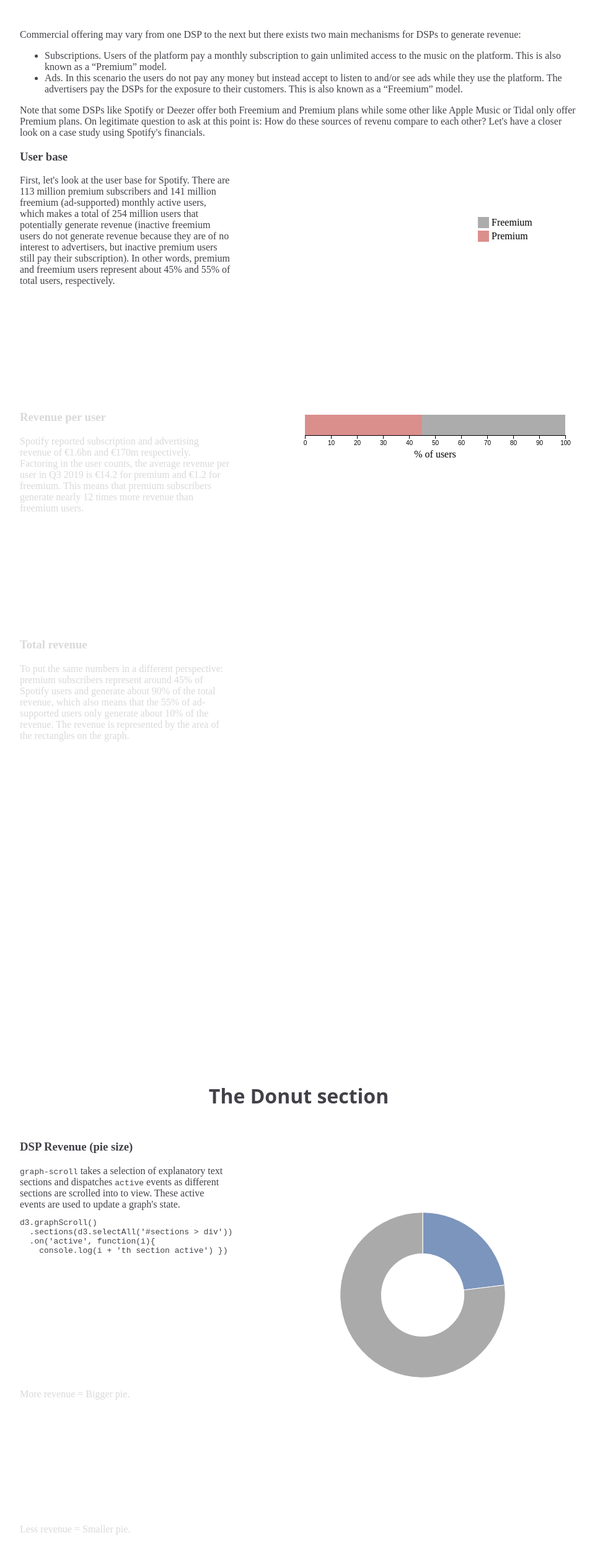
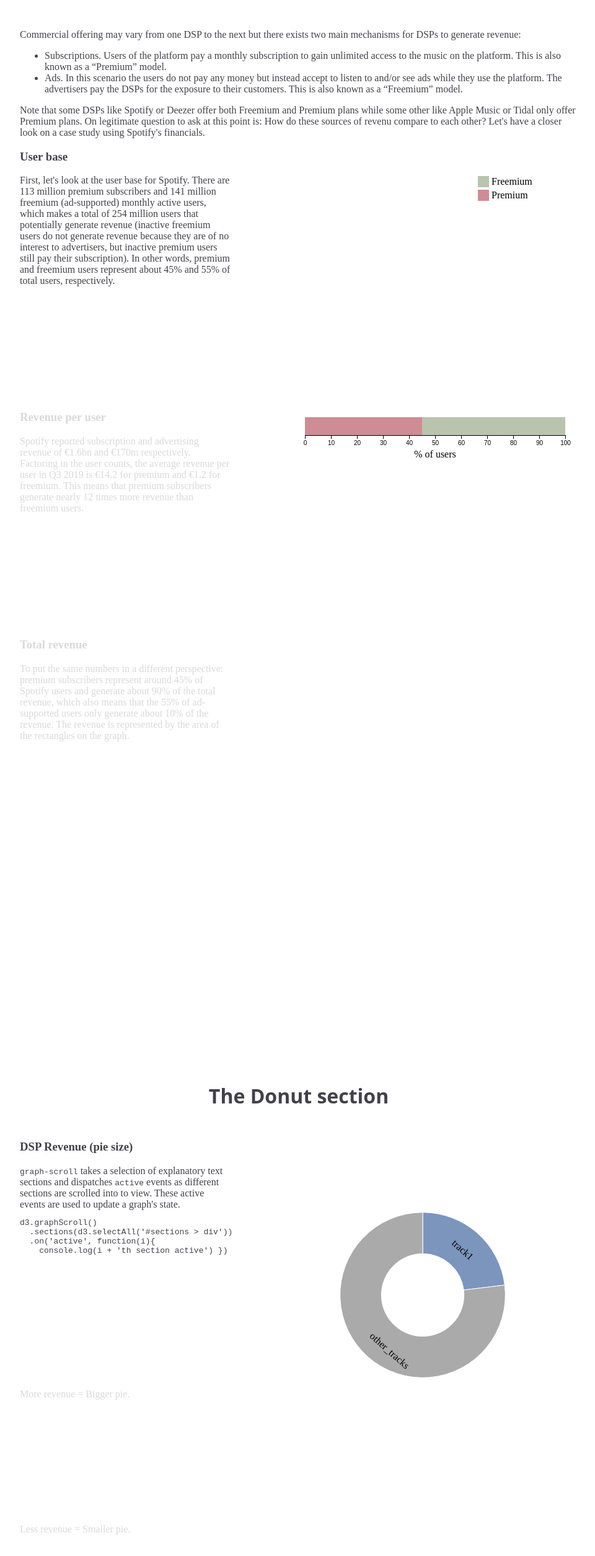
Before and after one commit to Quint-e/Artists_streaming_revenue_101, a website: page index.html in a window 1280 px wide. Shown: the part 282-2792 px from the top of the page at 62% size, without its empty margins (158-1118 px from the left). Drawn offline with nearby package versions, Linux system fonts and the light colour scheme.

Commit message:
added text to Sunburst + changed rect colours

```diff
--- a/donut.js
+++ b/donut.js
@@ -16,33 +16,33 @@
   ///////////// Rectangle chart section ////////////////
   var data_rect = {"freemium":{"label":"Freemium",
                           "n_users":55,
-                          "rev_per_user":1.2,
+                          "rev_per_user":0.33,
+                          "rev":"$10%",
+                          "color":"#77875e",
+                          "color_highlight":'#80a59c',
+                          "opacity":0.5},
+              "premium":{"label":"Premium",
+                          "n_users":45,
+                          "rev_per_user":0.33,
+                          "rev":"$90%",
+                          "color":"#9f1a2b",
+                          "color_highlight":'#7c95bd',
+                          "opacity":0.5}
+              }
+
+  var data_rect_2 = {"freemium":{"label":"Freemium",
+                          "n_users":55,
+                          "rev_per_user":0.33,
                           "rev":"$10%",
                           "color":"#5c5b5b",
                           "color_highlight":'#919090',
                           "opacity":0.5},
               "premium":{"label":"Premium",
                           "n_users":45,
-                          "rev_per_user":1.2,
+                          "rev_per_user":4.19,
                           "rev":"$90%",
-                          "color":"#b8211c",
-                          "color_highlight":'#ff0000',
-                          "opacity":0.5}
-              }
-
-  var data_rect_2 = {"freemium":{"label":"Freemium",
-                          "n_users":55,
-                          "rev_per_user":1.2,
-                          "rev":"$10%",
-                          "color":"#5c5b5b",
-                          "color_highlight":'#919090',
-                          "opacity":0.5},
-              "premium":{"label":"Premium",
-                          "n_users":45,
-                          "rev_per_user":14.15,
-                          "rev":"$90%",
-                          "color":"#b8211c",
-                          "color_highlight":'#ff0000',
+                          "color":"#9f1a2b",
+                          "color_highlight":'#7c95bd',
                           "opacity":0.5}
               }
 
@@ -78,14 +78,14 @@
               .range([0, width - margin_rect.right - margin_rect.left]);
 
     var y = d3.scaleLinear()
-              .domain([0, 16])
+              .domain([0, 5])
               .range([height - margin_rect.top - margin_rect.bottom, 0]);
 
     // Set dimensions of legend
     var legendRectSize = 18;
     var legendSpacing = 4;
     var legend_x = x(75);
-    var legend_y = y(12);
+    var legend_y = y(4.5);
 
     // Add X axis
     svg_rect
@@ -120,7 +120,7 @@
       .append("rect")
         .attr("x", x(data.premium.n_users) )
         .attr("y",y(data.freemium.rev_per_user))
-        .attr("height", y(16-data.freemium.rev_per_user)) //Needs to be y_axis_range - coordinate because vertical coordinates go from top to bottom
+        .attr("height", y(5-data.freemium.rev_per_user)) //Needs to be y_axis_range - coordinate because vertical coordinates go from top to bottom
         .attr("width", x(data.freemium.n_users) )
         .attr("id",data.freemium.label)
         .style("fill", data.freemium.color)
@@ -148,7 +148,7 @@
       .append("rect")
         .attr("x", x(0) )
         .attr("y",y(data.premium.rev_per_user))
-        .attr("height", y(16-data.premium.rev_per_user))
+        .attr("height", y(5-data.premium.rev_per_user))
         .attr("width", x(data.premium.n_users) )
         .attr("id","premium")
         .style("fill", data.premium.color)
@@ -213,7 +213,7 @@
               .range([0, width - margin_rect.right - margin_rect.left]);
 
     var y = d3.scaleLinear()
-              .domain([0, 16])
+              .domain([0, 5])
               .range([height - margin_rect.top - margin_rect.bottom, 0]);
 
     // Modify size of premium rectangle
@@ -224,7 +224,7 @@
                 .duration(1000)
                 .attr("x", x(0) )
                 .attr("y",y(data.premium.rev_per_user))
-                .attr("height", y(16-data.premium.rev_per_user))
+                .attr("height", y(5-data.premium.rev_per_user))
                 .attr("width", x(data.premium.n_users) )
                 .attr("id","premium")
                 .style("fill", data.premium.color)
@@ -264,7 +264,7 @@
           .attr("y", -margin_rect.left+20)
           .attr("x", -margin_rect.top)
           .attr("id","Y_axis_label")
-          .text("Revenue per user")
+          .text("Average Revenue Per User (€/month)")
 
     }
     if (rect_rendering_options.y_axis==false){
@@ -504,11 +504,16 @@
         .innerRadius(function (d) { return d.y0 })
         .outerRadius(function (d) { return d.y1 });
 
+    // Add a <g> element for each node; create the slice variable since we'll refer to this selection many times
+    var slice = g.selectAll('g')
+        .data(root.descendants())
+        .enter()
+        .append('g')
+        .attr("class", "node")
+        .attr("id","slice");
+
     // Put it all together
-    g.selectAll('path')
-        .data(root.descendants())
-        .enter().append('path')
-        // .attr("display", function (d) { return d.depth ? null : "none"; })
+    slice.append('path')
         .attr("display", function (d) { if (hidden_levels.includes(d.depth)) return "none";  })
         .attr("d", arc)
         .style('stroke', '#fff')
@@ -538,10 +543,30 @@
             }
           });
 
+    slice.append("text")
+            .attr("display", function (d) { if (hidden_levels.includes(d.depth)) return "none";  })
+            .attr("transform", function(d) {
+                return "translate(" + arc.centroid(d) + ")rotate(" + computeTextRotation(d) + ")"; })
+            .attr("dx", "-20")
+            .attr("dy", ".5em")
+            .text(function(d) { return d.parent ? d.data.name : "" });
+
+
     console.log("DRAW")
   }
 
+  /**
+   * Calculate the correct distance to rotate each label based on its location in the sunburst.
+   * @param {Node} d
+   * @return {Number}
+   */
+  function computeTextRotation(d) {
+      var angle = (d.x0 + d.x1) / Math.PI * 90;
 
+      // Avoid upside-down labels
+      return (angle < 120 || angle > 270) ? angle : angle + 180;  // labels as rims
+      //return (angle < 180) ? angle - 90 : angle + 90;  // labels as spokes
+  }
 
   var updateChart = function(data) {
 
@@ -564,19 +589,34 @@
       var i = d3.interpolate(this._current, a);
       this._current = i(0);
       return function(t) {
-        console.log("t",t)
+        console.log("t",t);
+        console.log("i(t)",i(t));
+        console.log("arc(i(t))",arc(i(t)));
         return arc(i(t));
       };
     }
 
-    // function arcTween(a) {
-    //   console.log("a",a)
-    //   // var i = d3.interpolate(this._current, a);
-    //   // this._current = i(0);
-    //   // return function(t) {
-    //   //   console.log("t",t)
-    //   //   return arc(i(t));
-    //   // };
+    function arcTweenText(a) {
+      console.log("a",a)
+      var i = d3.interpolate(this._current, a);
+      this._current = i(0);
+      return function(t) {
+        console.log("t",t)
+        console.log("arc.centroid(i(t))",arc.centroid(i(t)))
+        return "translate(" + arc.centroid(i(t)) + ")rotate(" + computeTextRotation(i(t)) + ")";
+      };
+    }
+
+    // function arcTweenText(a, i) {
+    //     console.log("a",a)
+    //     var oi = d3.interpolate({ x0: a.x0s, x1: a.x1s }, a);
+    //     function tween(t) {
+    //         var b = oi(t);
+    //         console.log("b",b)
+    //         console.log("arc.centroid(b)",arc.centroid(b))
+    //         return "translate(" + arc.centroid(b) + ")rotate(" + computeTextRotation(b) + ")";
+    //     }
+    //     return tween;
     // }
 
     var radius = (dsp_revenue/100) * Math.min(width, height) / 2 ;
@@ -591,22 +631,26 @@
 
     // Size arcs
     partition(root);
-    var arc = d3.arc()
+    arc = d3.arc()
         .startAngle(function (d) {d.x0s = d.x0; return d.x0 })
         .endAngle(function (d) { d.x1s = d.x1; return d.x1 })
         .innerRadius(function (d) { return d.y0 })
         .outerRadius(function (d) { return d.y1 });
 
     // Put it all together
-    // path = g.selectAll('path').data(root.descendants()).transition().duration(500).attrTween("d", arcTween)
-    var g = d3.selectAll(".container-1 #graph")
-              .select("g");
-    path = g.selectAll('path').data(root.descendants()).transition().attrTween("d", arcTween);
+    var slice = d3.selectAll(".container-1 #graph").selectAll("#slice").data(root.descendants());
+    console.log("slice",slice)
+
+    var path = slice.select('path');
+    // path.transition().attrTween("d", arcTweenPath);
     console.log("path",path)
+    // path.transition().duration(500);
+    // console.log("transition",path)
 
-        // path.transition().duration(500).attrTween("d", arcTween)
-    // paths.selectAll('path')
-    path.attr("display", function (d) { if (hidden_levels.includes(d.depth)) return "none";  })
+
+    path.transition().duration(500)
+        .attr("display", function (d) { if (hidden_levels.includes(d.depth)) return "none";  })
+        // .attrTween("d", arcTween)
         .attr("d", arc)
         .style('stroke', '#fff')
         .style("fill", function (d) {
@@ -635,7 +679,13 @@
           }
         });
 
-
+    text = slice.select("text");
+    text.attr("display", function (d) { if (hidden_levels.includes(d.depth)) return "none";  })
+        .attr("transform", function(d) {
+            return "translate(" + arc.centroid(d) + ")rotate(" + computeTextRotation(d) + ")"; })
+        .attr("dx", "-20")
+        .attr("dy", ".5em")
+        .text(function(d) { return d.parent ? d.data.name : "" });
 
     console.log('DRAW UPDATE')
     // console.log('Pie Widht',pieWidth)
--- a/index.html
+++ b/index.html
@@ -332,7 +332,8 @@
 
 </div>
 
-<script src="d3v4+jetpack.js"></script>
+<script src="https://d3js.org/d3.v4.min.js"></script>
+<!-- <script src="d3v4+jetpack.js"></script> -->
 <script src="graph-scroll.js"></script>
 <!-- <script type="D3_graphs/d3_rectangles_and_axes/rectangles_and_axes.js"></script> -->
 <script src="./D3_graphs/d3_v4_sunburst/sunburst.js"></script>
```
